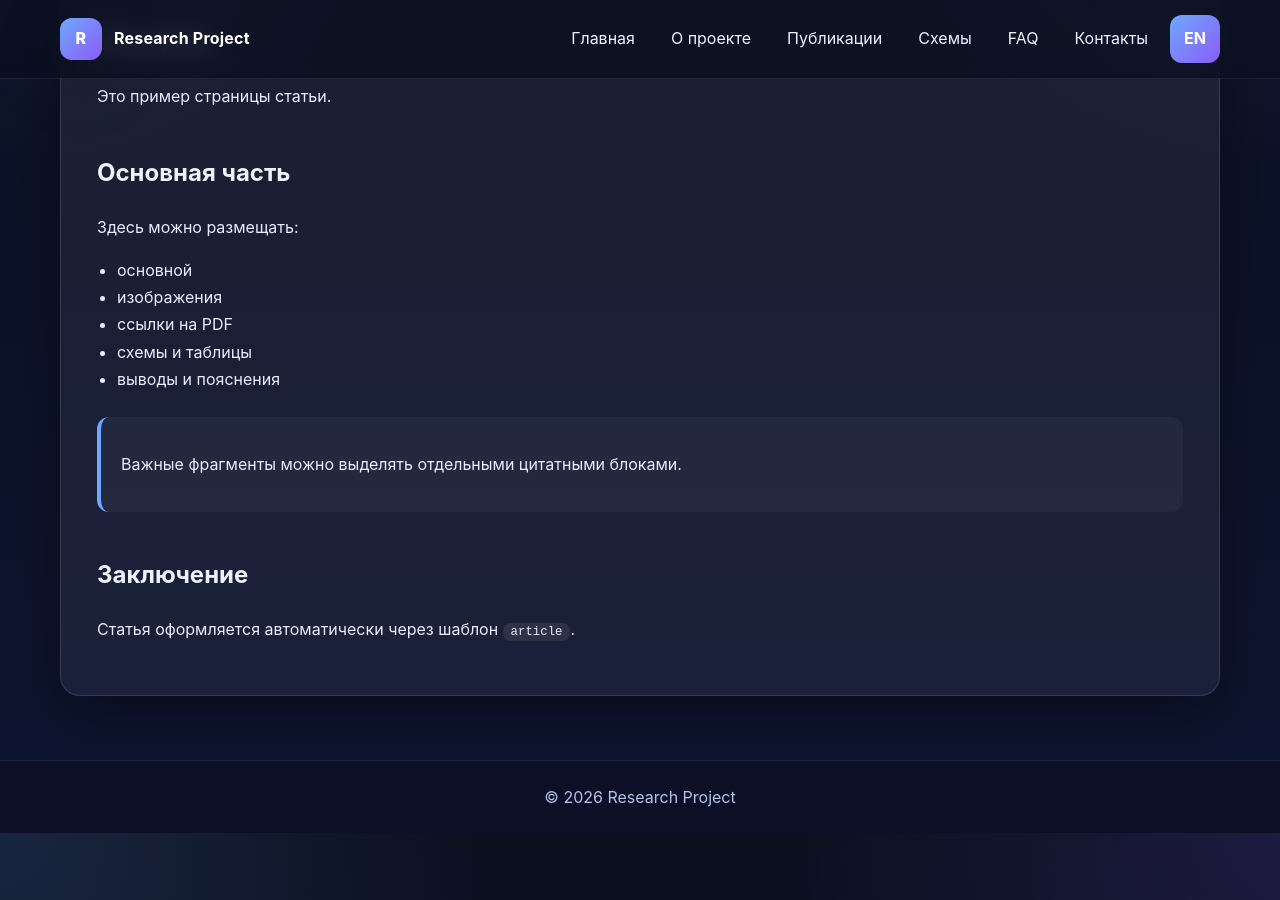
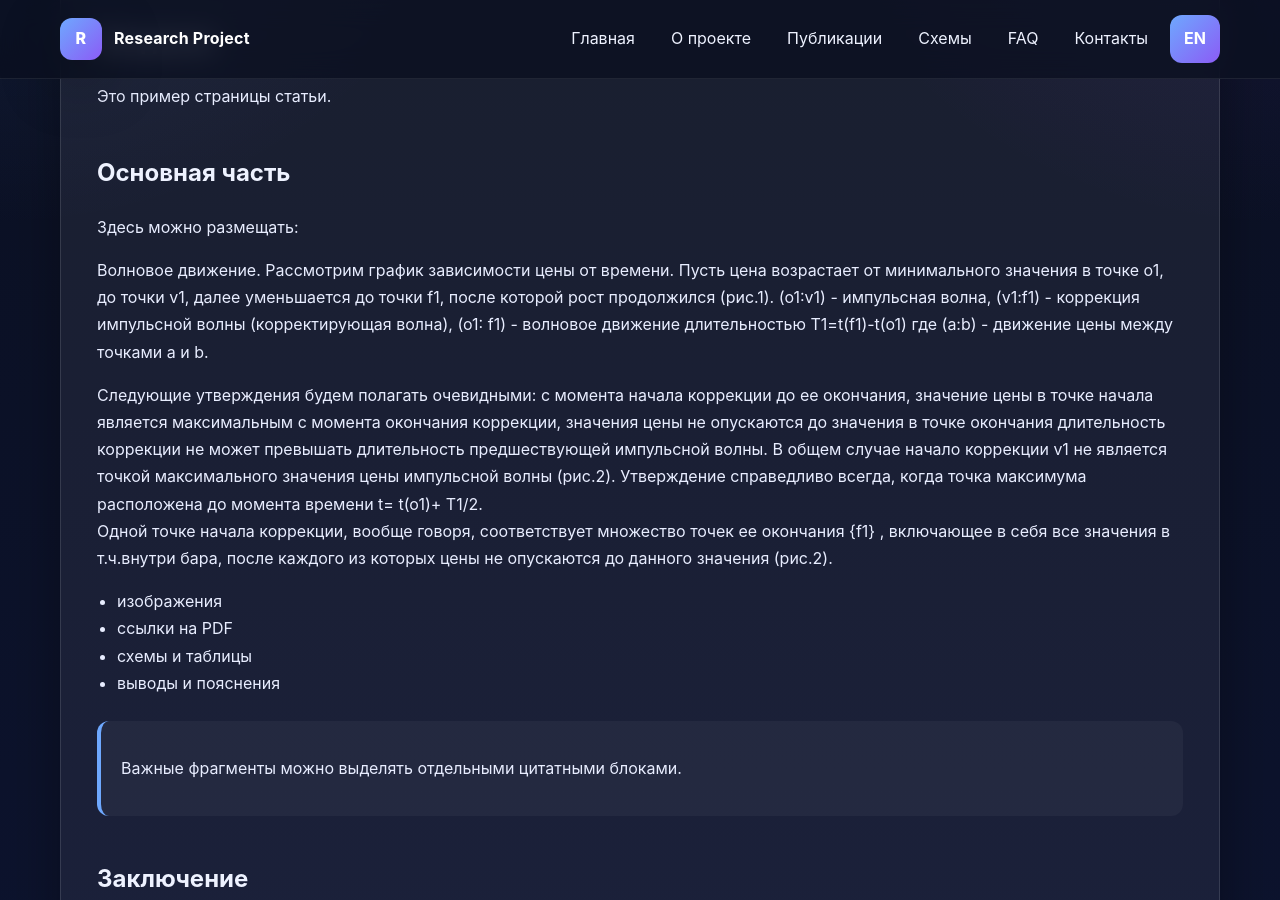
Before and after one commit to naoumov-ilia/naoumov-ilia.github.io, a Jekyll site: the page built from ru/articles/article-1.md, in a window 1280 px wide and 900 px high, scrolled down 313 px. Built offline with Jekyll 4.4.1, drawn with Linux system fonts in a browser that asks for light colours.

Commit message:
Update article-1.md

```diff
--- a/ru/articles/article-1.md
+++ b/ru/articles/article-1.md
@@ -14,7 +14,21 @@ permalink: /ru/articles/article-1/
 
 Здесь можно размещать:
 
-- основной
+ Волновое движение.
+Рассмотрим график зависимости цены от времени. Пусть цена возрастает от минимального значения в точке о1, до  точки  v1, далее уменьшается до точки f1, после которой рост продолжился (рис.1).
+(о1:v1) - импульсная волна,
+(v1:f1)  - коррекция импульсной волны (корректирующая волна),
+(о1: f1) - волновое движение длительностью T1=t(f1)-t(o1)
+где (a:b) - движение цены между точками a и b.
+
+Следующие утверждения  будем полагать очевидными:
+с момента начала коррекции до ее окончания, значение цены в точке начала является максимальным
+с момента окончания коррекции, значения цены  не опускаются до значения  в точке окончания
+длительность коррекции не может превышать длительность предшествующей  импульсной волны.
+     В общем случае начало коррекции v1 не является точкой максимального значения цены импульсной волны (рис.2).
+Утверждение справедливо всегда, когда точка максимума расположена до момента времени  t= t(o1)+ Т1/2.
+    Одной точке начала коррекции, вообще говоря, соответствует множество точек ее окончания {f1} , включающее в себя все значения в т.ч.внутри бара, после каждого из которых цены  не опускаются до данного значения  (рис.2).
+
 - изображения
 - ссылки на PDF
 - схемы и таблицы
```
